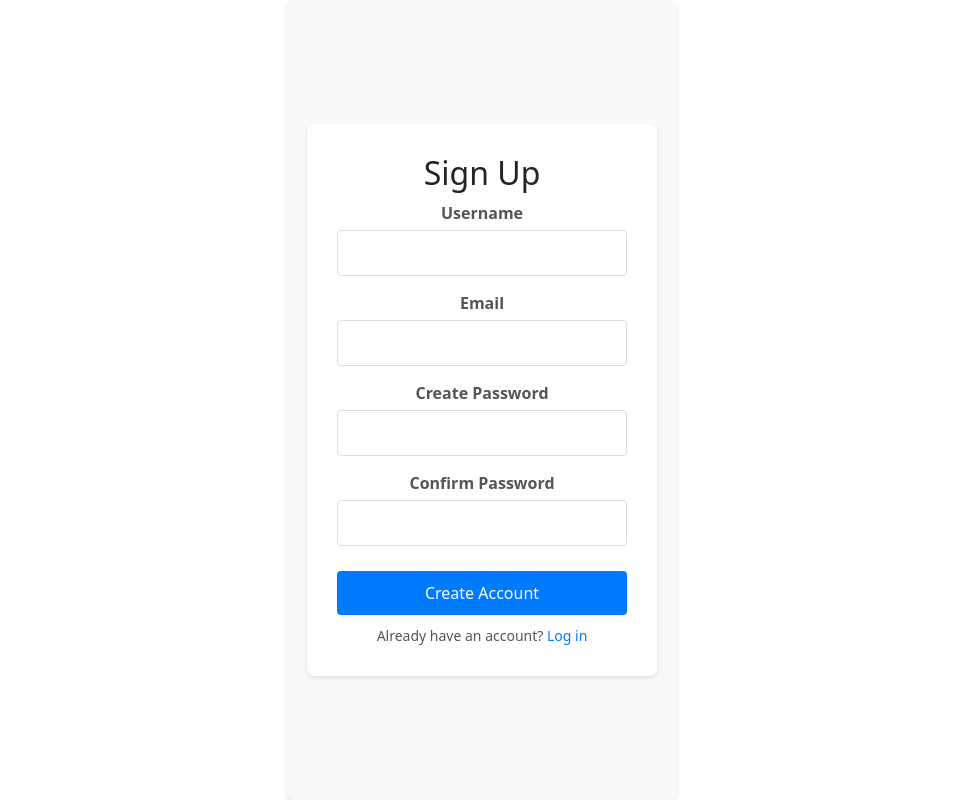
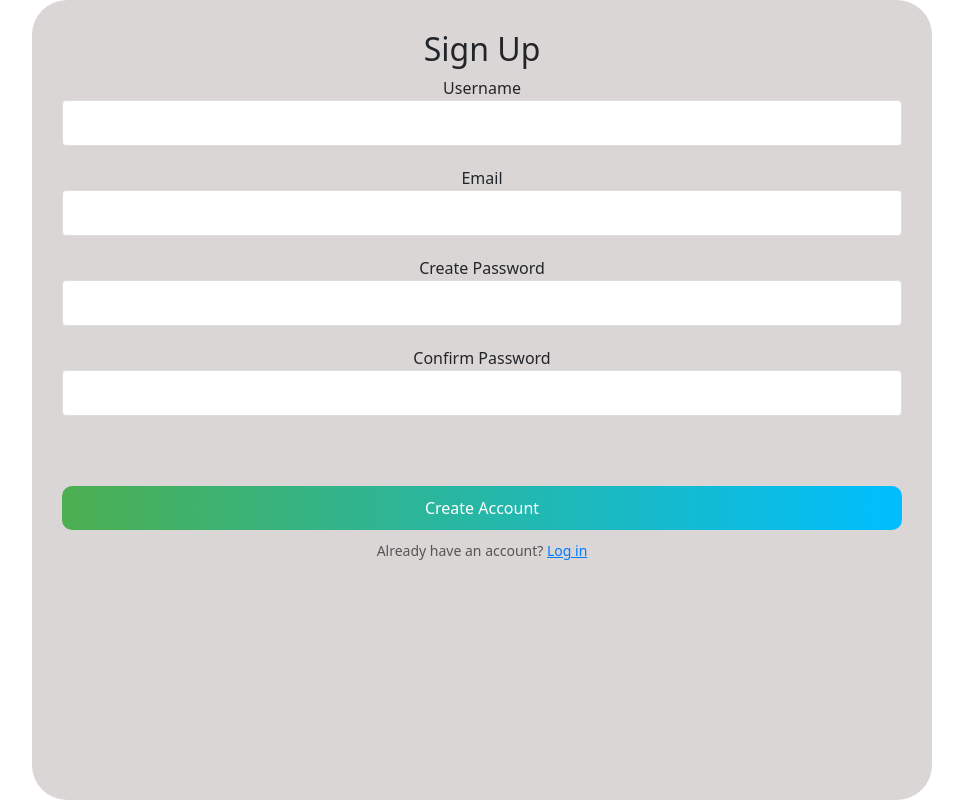
Before and after one commit to Yuriamani/Epic-event-frontend, a React (Vite) app in the folder client/: page /signup in a window 1280 px wide. Shown: the whole page, without its empty margins (158-1121 px from the left). Built offline with nearby package versions, Linux system fonts and the light colour scheme; the HTML template or start-up script is replaced by a standard one.

Commit message:
Profile Page Edit

```diff
--- a/client/src/pages/Login.jsx
+++ b/client/src/pages/Login.jsx
@@ -7,18 +7,19 @@ const Login = () => {
     const [email, setEmail] = useState('');
     const [password, setPassword] = useState('');
     const [error, setError] = useState('');
+    const [successMessage, setSuccessMessage] = useState(''); // Added state for success message
     const navigate = useNavigate();
 
     const handleSubmit = async (e) => {
         e.preventDefault();
 
-        if (!username && !email || !password) {
-            setError('Please provide username or email, and password.');
+        if ((!username && !email) || !password) {
+            setError('Please provide a username or email, and password.');
             return;
         }
 
         try {
-            const response = await fetch('https://epic-event-backend.onrender.com/users/login', {
+            const response = await fetch('https://epic-event-backend.onrender.com/users/users/login', {
                 method: 'POST',
                 headers: {
                     'Content-Type': 'application/json',
@@ -27,7 +28,10 @@ const Login = () => {
             });
 
             if (response.ok) {
-                navigate('/events');
+                setSuccessMessage('Login successful! Redirecting...');
+                setTimeout(() => {
+                    navigate('/events');
+                }, 2000); // Redirect after 2 seconds to display the success message
             } else if (response.status === 401) {
                 setError('Invalid username, email, or password. Please try again.');
             } else if (response.status === 404) {
@@ -78,6 +82,7 @@ const Login = () => {
                 </div>
                 <button type="submit" className="submit">Login</button>
                 {error && <div className="error-message">{error}</div>}
+                {successMessage && <div className="success-message">{successMessage}</div>}
                 <div className="span">
                     Don't have an account? <a href="/signup">Sign Up</a>
                 </div>
--- a/client/src/pages/LoginsStyles.css
+++ b/client/src/pages/LoginsStyles.css
@@ -1,8 +1,6 @@
 /* LoginsStyles.css */
 
 body {
-    margin: 0;
-    padding: 0;
     font-family: Arial, sans-serif;
     background-color: #f4f4f4;
     display: flex;
@@ -11,38 +9,14 @@ body {
     height: 100vh;
 }
 
-.form-container {
-    display: flex;
-    justify-content: center;
-    align-items: center;
-    height: 100vh;
-}
-
 .form {
-    background-color: #fff;
-    border-radius: 8px;
-    box-shadow: 0 2px 4px rgba(0, 0, 0, 0.1);
-    padding: 30px; /* Increased padding for more space */
-    width: 350px;  /* Increased width for a wider form */
-    max-width: 100%; /* Ensure responsiveness */
+    background-color: rgb(218, 214, 214);
+    border-radius: 35px;
+    padding: 30px;
+    width: 900px;
+    height: 800px;
     text-align: center;
-}
-
-h2 {
-    margin: 0 0 20px;
-    font-size: 24px;
-    color: #333;
-}
-
-.input-span {
-    margin-bottom: 15px;
-}
-
-.label {
-    display: block;
-    margin-bottom: 5px;
-    font-weight: bold;
-    color: #555;
+    align-self: center;
 }
 
 input[type="email"],
@@ -56,19 +30,20 @@ input[type="text"] {
 }
 
 button.submit {
-    background-color: #007bff;
+    background: linear-gradient(to right, #4CAF50, #00BFFF); /* Light green to light blue gradient */
     color: #fff;
     border: none;
     padding: 10px 15px;
-    border-radius: 4px;
+    border-radius: 10px;
     cursor: pointer;
     font-size: 16px;
     width: 100%;
-    margin-top: 10px;
+    margin-top: 50px;
+    transition: background 0.3s ease;
 }
 
 button.submit:hover {
-    background-color: #0056b3;
+    background: linear-gradient(to right, #45a049, #1e90ff); /* Darker gradient on hover */
 }
 
 .span {
@@ -79,9 +54,8 @@ button.submit:hover {
 
 .span a {
     color: #007bff;
-    text-decoration: none;
 }
 
-.span a:hover {
-    text-decoration: underline;
+.input-span {
+    margin-bottom: 20px;
 }
--- a/client/src/pages/PersonalInfoPage.css
+++ b/client/src/pages/PersonalInfoPage.css
@@ -1,57 +1,35 @@
-/* PersonalInfoPage.css */
-
-.form-container {
+.personalInfo {
+    margin:  auto;
     padding: 20px;
-    background-color: #f9f9f9;
-    border-radius: 8px;
+    background-color: rgb(216, 214, 214);
+    border-radius: 15px;
     box-shadow: 0 2px 4px rgba(0, 0, 0, 0.1);
-    max-width: 600px;
-    margin: auto;
-    height: auto;
+    height: 1000px;
+    width: 1000px;
 }
 
-.form-container h4 {
-    margin-bottom: 20px;
-    font-size: 1.5rem;
-    color: #333;
+.inputfield {
+    margin-bottom: 15px;
+    border: 1px solid #ddd;
+    border-radius: 5px;
+    font-size: 16px;
+    margin: 30px;
 }
 
-.form-container .input-field {
-    width: 100%;
+.submit {
+    background-color: #007bff;
+    color: white;
     padding: 12px;
-    margin-bottom: 16px;
-    border: 1px solid #ddd;
     border-radius: 4px;
-    box-sizing: border-box;
-    font-size: 1rem;
-}
-
-.form-container .submit-button {
-    width: 500px;
-    padding: 12px;
-    background-color: #007bff;
-    color: #fff;
-    border: none;
-    border-radius: 4px;
-    font-size: 1rem;
+    font-size: 16px;
     cursor: pointer;
+    width: 2px;
     transition: background-color 0.3s ease;
 }
-
-.form-container .submit-button:hover {
-    background-color: #0056b3;
+.profile-image {
+    width: 200px;
+    height: auto;
+    border-radius: 100px;
+    display: block;
+    margin: 0 auto;
 }
-
-@media (max-width: 600px) {
-    .form-container {
-        padding: 15px;
-    }
-
-    .form-container h4 {
-        font-size: 1.25rem;
-    }
-
-    .form-container .submit-button {
-        font-size: 0.875rem;
-    }
-}
--- a/client/src/pages/PersonalInfoPage.jsx
+++ b/client/src/pages/PersonalInfoPage.jsx
@@ -1,87 +1,45 @@
-import React, { useState } from 'react';
+import React from 'react';
 import './PersonalInfoPage.css';
 
 const PersonalInfoPage = () => {
-    const [username, setUsername] = useState('');
-    const [newUsername, setNewUsername] = useState('');
-    const [email, setEmail] = useState('');
-    const [currentPassword, setCurrentPassword] = useState('');
-    const [newPassword, setNewPassword] = useState('');
-
-    const handleSubmit = async (event) => {
-        event.preventDefault();
-
-        const userData = {
-            id: userId,
-            username: newUsername || username,
-            email,
-            password: newPassword
-        };
-
-        Object.keys(userData).forEach(key => userData[key] === '' && delete userData[key]);
-
-        try {
-            const response = await fetch('https://epic-event-backend.onrender.com/users/users', {
-                method: 'PATCH',
-                headers: {
-                    'Content-Type': 'application/json',
-                },
-                body: JSON.stringify(userData),
-            });
-
-            if (response.ok) {
-                const result = await response.json();
-                console.log('Success:', result);
-            } else {
-                const errorText = await response.text();
-                console.error('Error:', response.statusText, errorText);
-            }
-        } catch (error) {
-            console.error('Fetch Error:', error);
-        }
-    };
-
     return (
-        <div>
+        <div className='personalInfo'>
             <h4>Personal Information</h4>
-            <div className="form-container">
-                <form noValidate autoComplete="off" onSubmit={handleSubmit}>
+            <div className="profile-icon">
+                <img
+                    src='https://t3.ftcdn.net/jpg/06/19/26/46/360_F_619264680_x2PBdGLF54sFe7kTBtAvZnPyXgvaRw0Y.jpg'
+                    alt="Profile Icon"
+                    className="profile-image"
+                />
+            </div>
+            <div className="fields" >
+                <form noValidate autoComplete="off">
                     <input
                         type="text"
                         placeholder="Username"
-                        className="input-field"
-                        value={username}
-                        onChange={(e) => setUsername(e.target.value)}
+                        className="inputfield"
                     />
                     <input
                         type="text"
                         placeholder="New Username"
-                        className="input-field"
-                        value={newUsername}
-                        onChange={(e) => setNewUsername(e.target.value)}
+                        className="inputfield"
                     />
                     <input
                         type="email"
                         placeholder="Email"
-                        className="input-field"
-                        value={email}
-                        onChange={(e) => setEmail(e.target.value)}
+                        className="inputfield"
                     />
                     <input
                         type="password"
                         placeholder="Current Password"
-                        className="input-field"
-                        value={currentPassword}
-                        onChange={(e) => setCurrentPassword(e.target.value)}
+                        className="inputfield"
                     />
                     <input
                         type="password"
                         placeholder="New Password"
-                        className="input-field"
-                        value={newPassword}
-                        onChange={(e) => setNewPassword(e.target.value)}
+                        className="inputfield"
                     />
-                    <button type="submit" className="submit-button">
+                    <button type="submit" className="submit">
                         Save Changes
                     </button>
                 </form>
--- a/client/src/pages/Signup.jsx
+++ b/client/src/pages/Signup.jsx
@@ -45,7 +45,7 @@ const Signup = () => {
     };
 
     return (
-        <div className="form-container">
+        <div>
             <div className="form">
                 <h2>Sign Up</h2>
                 <form onSubmit={handleSubmit}>
```
